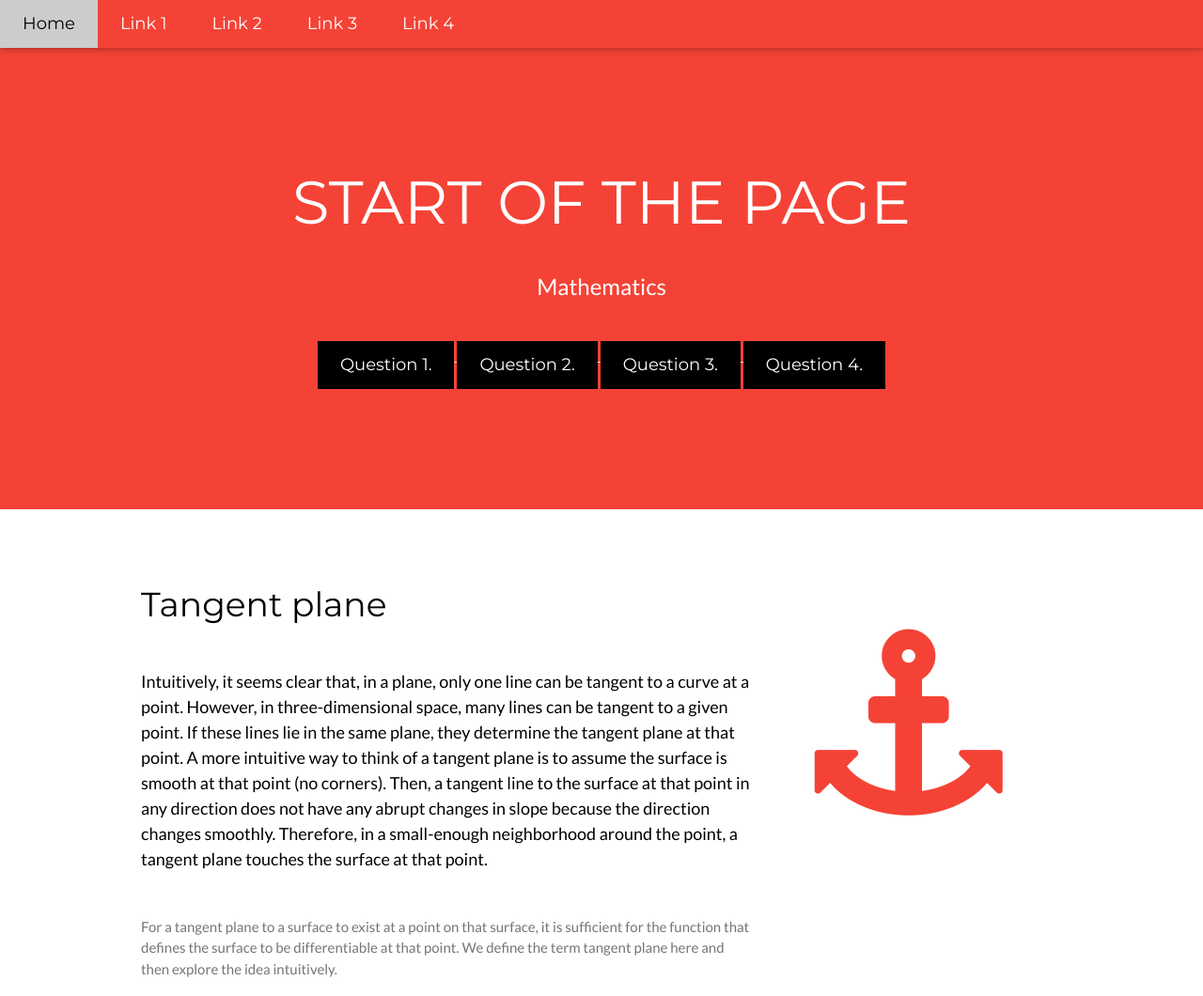
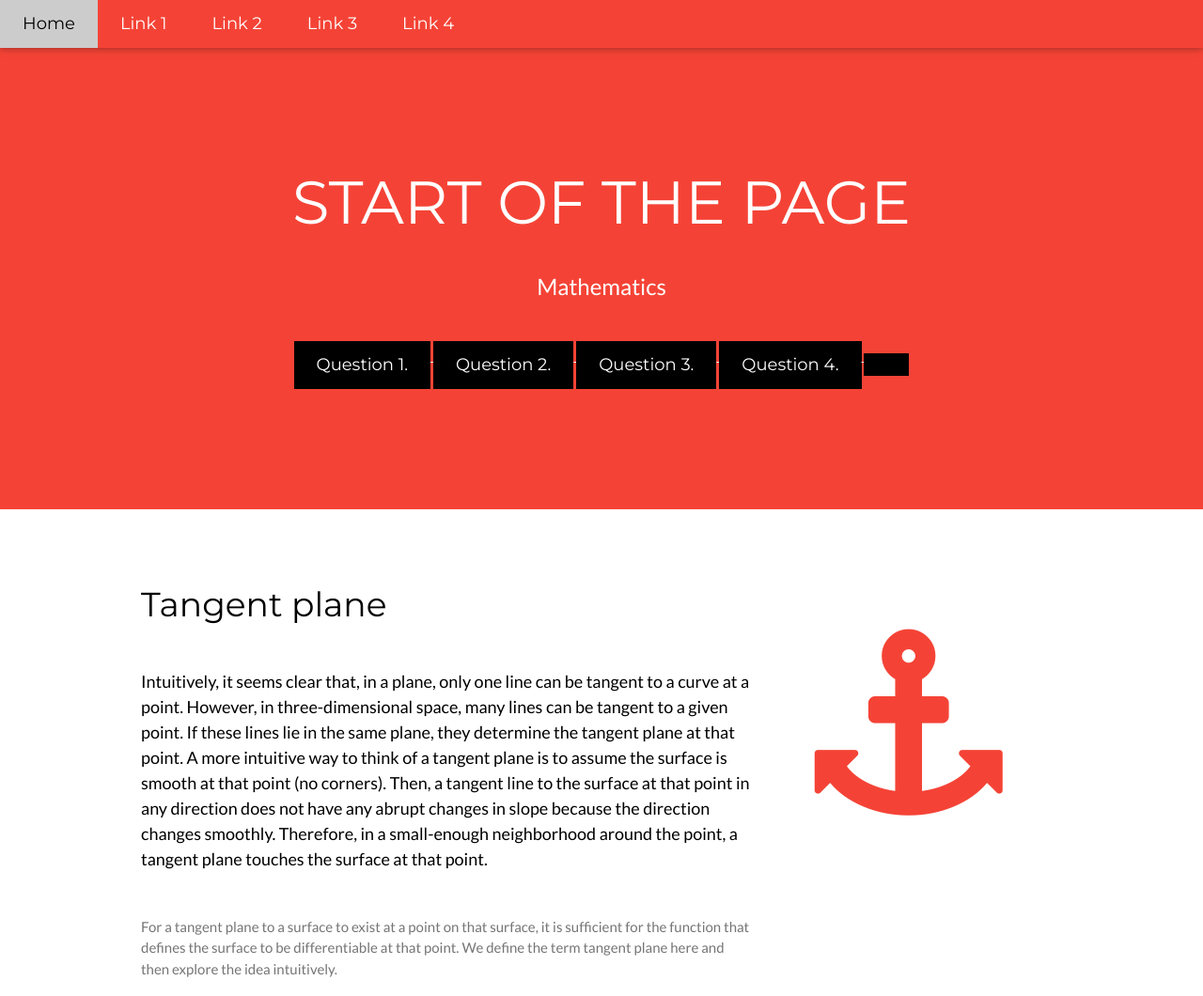
Before and after one commit to 1MelancholyHill/1MeancholyHill.github.io, a plain HTML site: page index.html in a window 1280 px wide. Shown: the top 1060 px of the page at 94% size. Drawn offline with nearby package versions, Linux system fonts and the light colour scheme.

Commit message:
Update index.html

```diff
--- a/index.html
+++ b/index.html
@@ -50,6 +50,13 @@
 <a href="https://www.geogebra.org/m/reqcwacu">
   <button class="w3-button w3-black w3-padding-large w3-large w3-margin-top">Question 4.</button>
   </a>
+	<a href="https://www.geeksforgeeks.org">
+<button class="w3-button w3-black w3-padding-large w3-large w3-margin-top">
+</button>
+
+
+
+
 </header>
 <!-- First Grid -->
 <div class="w3-row-padding w3-padding-64 w3-container">
```
